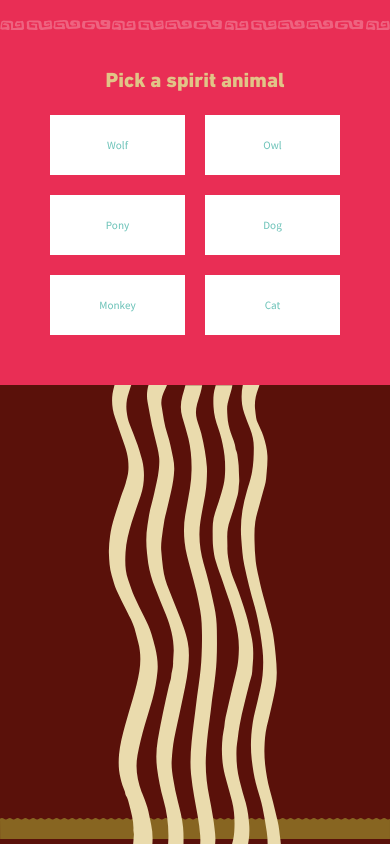
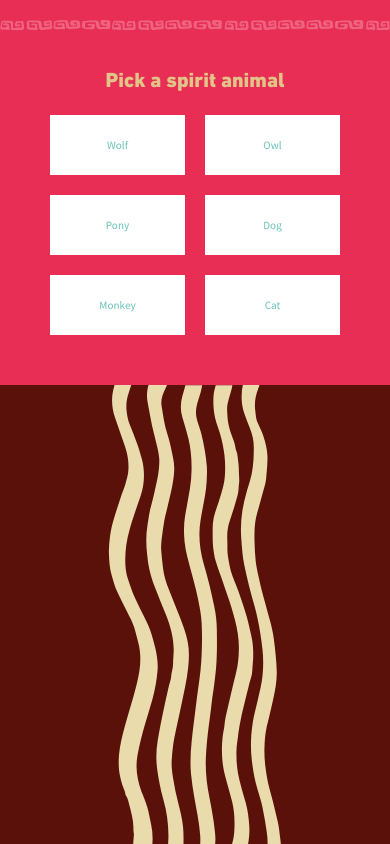
Before and after one commit to sdghi/saemin, a Vue app: page / in a window 390 px wide. Both pictures are taken after a click on the button "TAKE THE QUIZ". Shown: the part 1308-2152 px from the top of the page. Built offline with nearby package versions, Linux system fonts and the light colour scheme.

Commit message:
fixes mobile top ridge positioning

```diff
--- a/src/components/Home.vue
+++ b/src/components/Home.vue
@@ -19,7 +19,7 @@ export default {
   updated() {
     // scroll jack until all question are answered
     if (this.quizStarted) {
-      // document.body.style.overflow = "hidden";
+      document.body.style.overflow = "hidden";
     }
     if (this.quizCompleted) {
       document.body.style.overflow = "initial";
--- a/src/components/TopRidge.vue
+++ b/src/components/TopRidge.vue
@@ -27,7 +27,7 @@ export default {
 <style lang="scss" scoped>
 #top-ridge {
   position: absolute;
-  top: -31%;
+  top: -21%;
   left: 0;
 }
 
```
